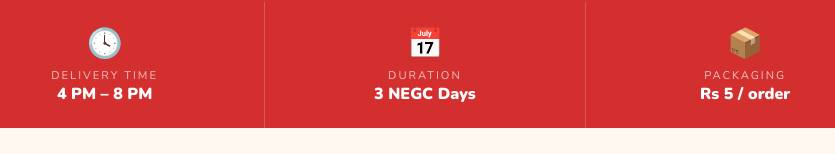
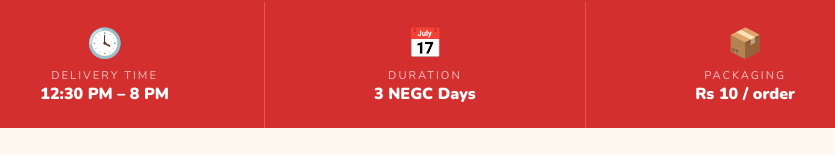
Before and after one commit to Raunaq01/NEGC_stall, a plain HTML site: page index.html in a window 1280 px wide. Shown: the part 798-952 px from the top of the page, 55-890 px from the left. Drawn offline with nearby package versions, Linux system fonts and the light colour scheme.

Commit message:
Update delivery time and packaging cost in info strip

```diff
--- a/index.html
+++ b/index.html
@@ -116,9 +116,9 @@
 </section>
 
 <div class="info-strip">
-  <div class="info-item"><div class="info-icon">🕓</div><div class="info-label">Delivery Time</div><div class="info-value">4 PM – 8 PM</div></div>
+  <div class="info-item"><div class="info-icon">🕓</div><div class="info-label">Delivery Time</div><div class="info-value">12:30 PM – 8 PM</div></div>
   <div class="info-item"><div class="info-icon">📅</div><div class="info-label">Duration</div><div class="info-value">3 NEGC Days</div></div>
-  <div class="info-item"><div class="info-icon">📦</div><div class="info-label">Packaging</div><div class="info-value">Rs 5 / order</div></div>
+  <div class="info-item"><div class="info-icon">📦</div><div class="info-label">Packaging</div><div class="info-value">Rs 10 / order</div></div>
   <div class="info-item"><div class="info-icon">📍</div><div class="info-label">Location</div><div class="info-value">USTM Campus</div></div>
 </div>
 
```
